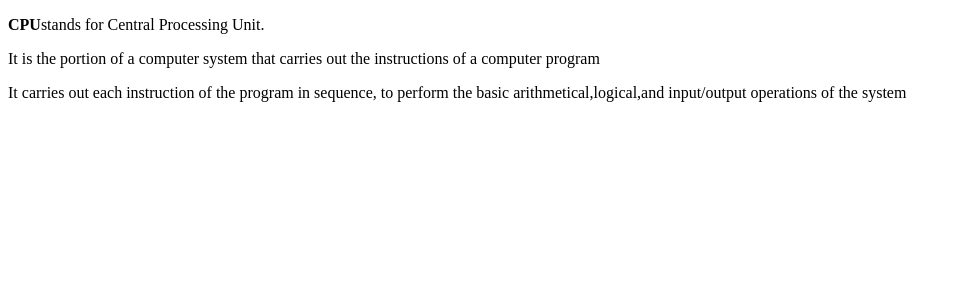
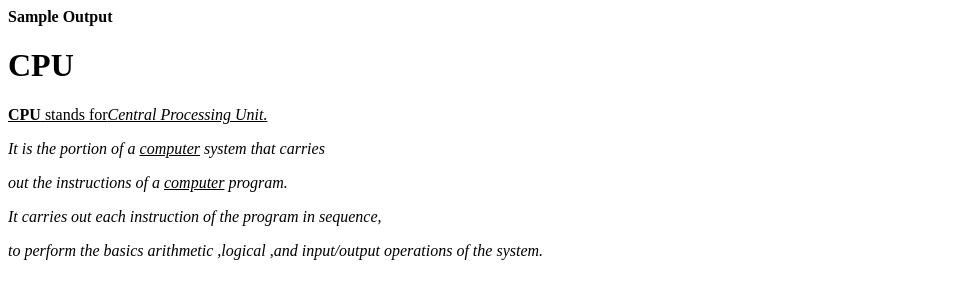
Before and after one commit to iamneo-production/dcfeaaabaccaadaeccdfffebaeceaec, a plain HTML site: page public/index.html in a window 1280 px wide. Shown: the whole page, without its empty margins (0-961 px from the left). Drawn offline with Linux system fonts and the light colour scheme.

Commit message:
Backup Commit

```diff
--- a/public/index.html
+++ b/public/index.html
@@ -1,14 +1,12 @@
-<!DOCTYPE html>
+
+<!DOCTYPE HTML>
 <html>
-<head>
-<title>Sample Output:
-<b>CPU</b>
-</title>
-</head>
-<body>
-<p>
-<b>CPU</b>stands for Central Processing Unit.</p>
-<p>It is the portion of a computer system that carries out the instructions of a computer program</P>
-<p>It carries out each instruction of the program in sequence, to perform the basic arithmetical,logical,and input/output operations of the system</p>
+<body> <b>Sample Output</b>
+    <h1> CPU </h1>
+    <p><u><b>CPU</b> stands for<i>Central Processing Unit.</u></p>
+    <p>It is the portion of a <u>computer</u> system that carries</p>
+    <p>out the instructions of a <u>computer</u> program.</p>
+    <p>It carries out each instruction of the program in sequence,</p>
+    <p>to perform the basics arithmetic ,logical ,and input/output operations of the system.</p>
 </body>
 </html>
```
